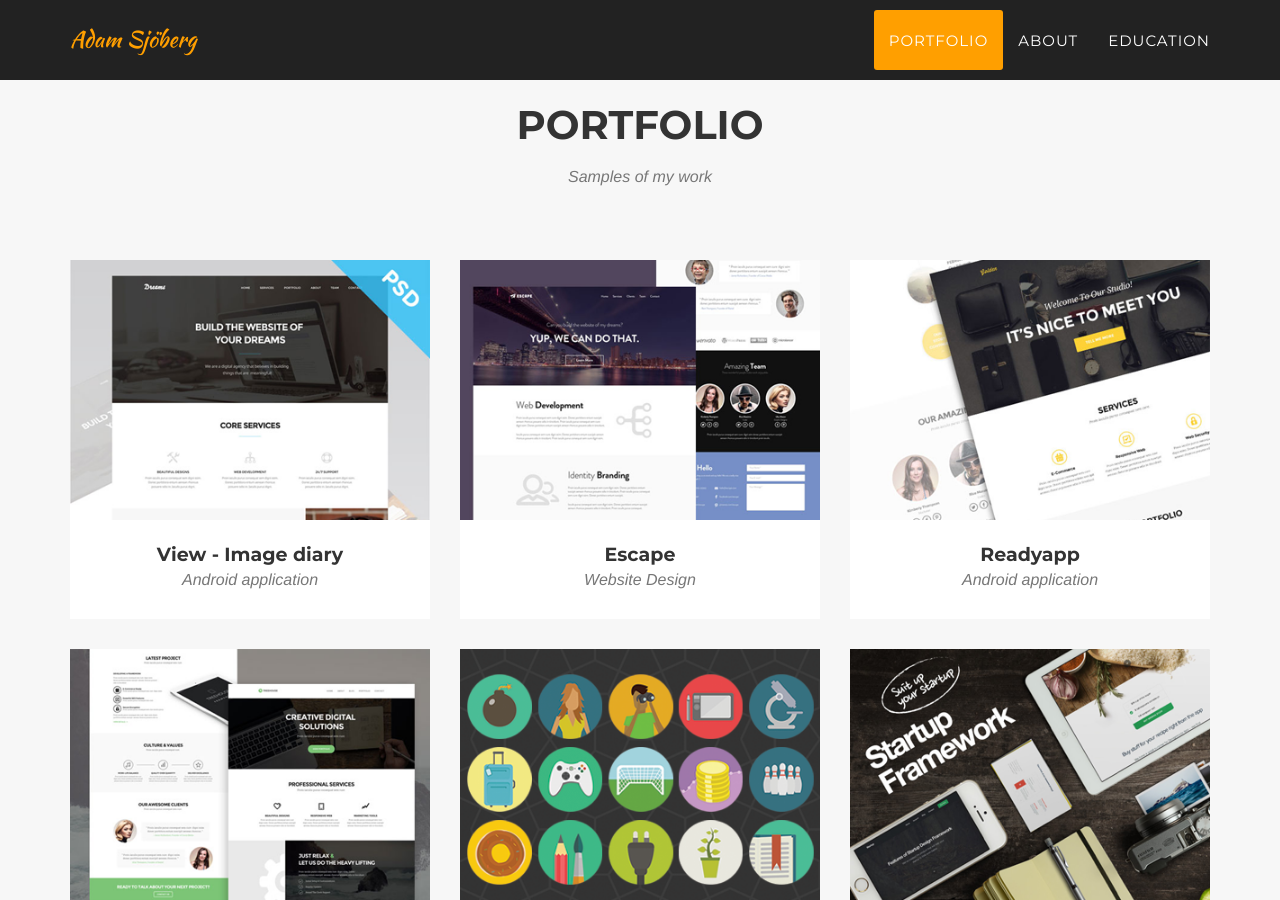
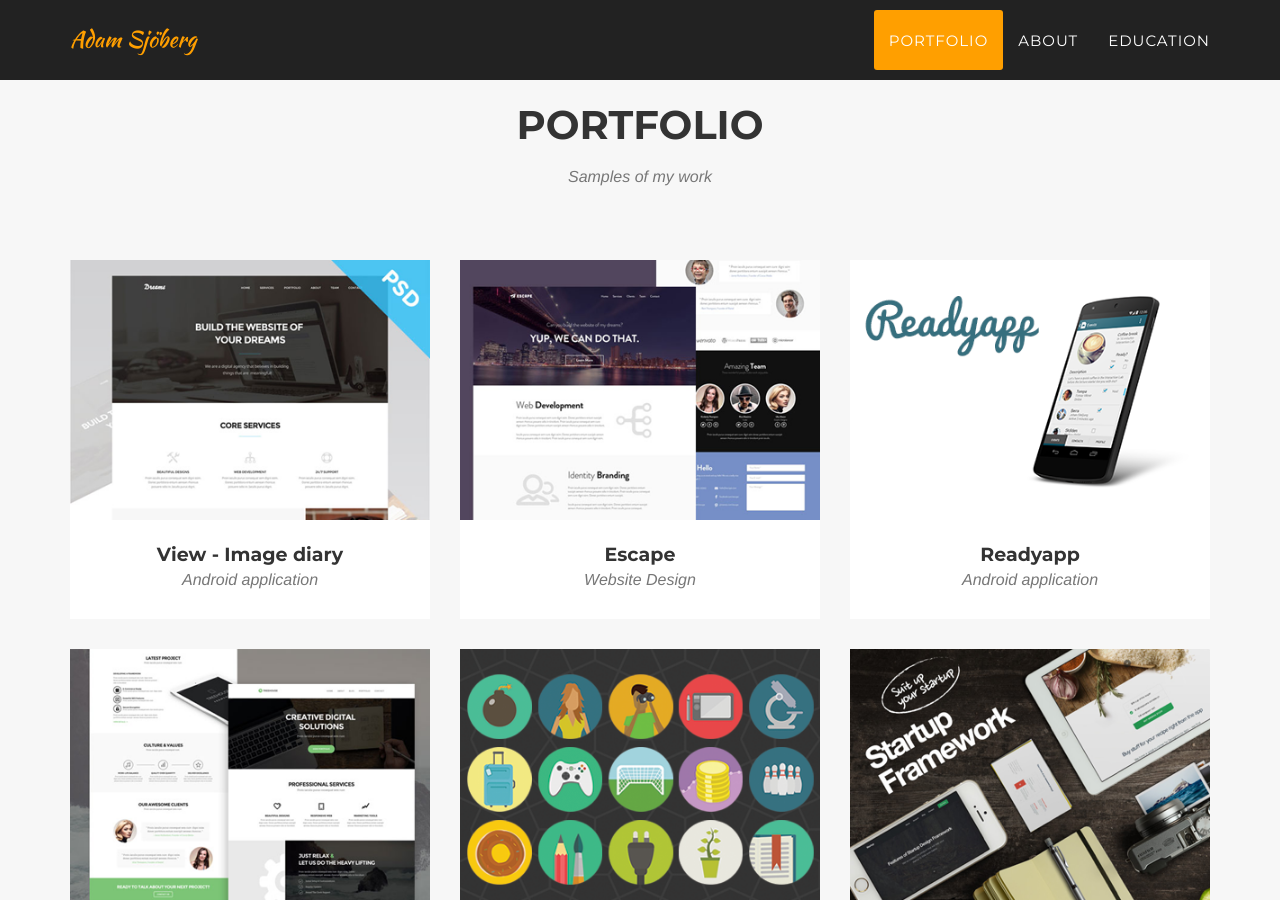
Before and after one commit to Adamsjoberg/Adamsjoberg.github.io, a Jekyll site: the page built from index.html, in a window 1280 px wide and 900 px high, scrolled down 805 px. Built offline with Jekyll 4.4.1, drawn with Linux system fonts in a browser that asks for light colours; some web fonts are replaced.

Commit message:
readyapp image

```diff
--- a/_posts/2014-07-16-project-3.markdown
+++ b/_posts/2014-07-16-project-3.markdown
@@ -5,7 +5,7 @@ layout: default
 modal-id: 3
 date: 2014-07-16
 img: golden.png
-thumbnail: golden-thumbnail.png
+thumbnail: readyapp_thumb.png
 alt: image-alt
 project-date: April 2014
 client: Start Bootstrap
```
Also changed, not shown: img/portfolio/readyapp_thumb.png (added).
